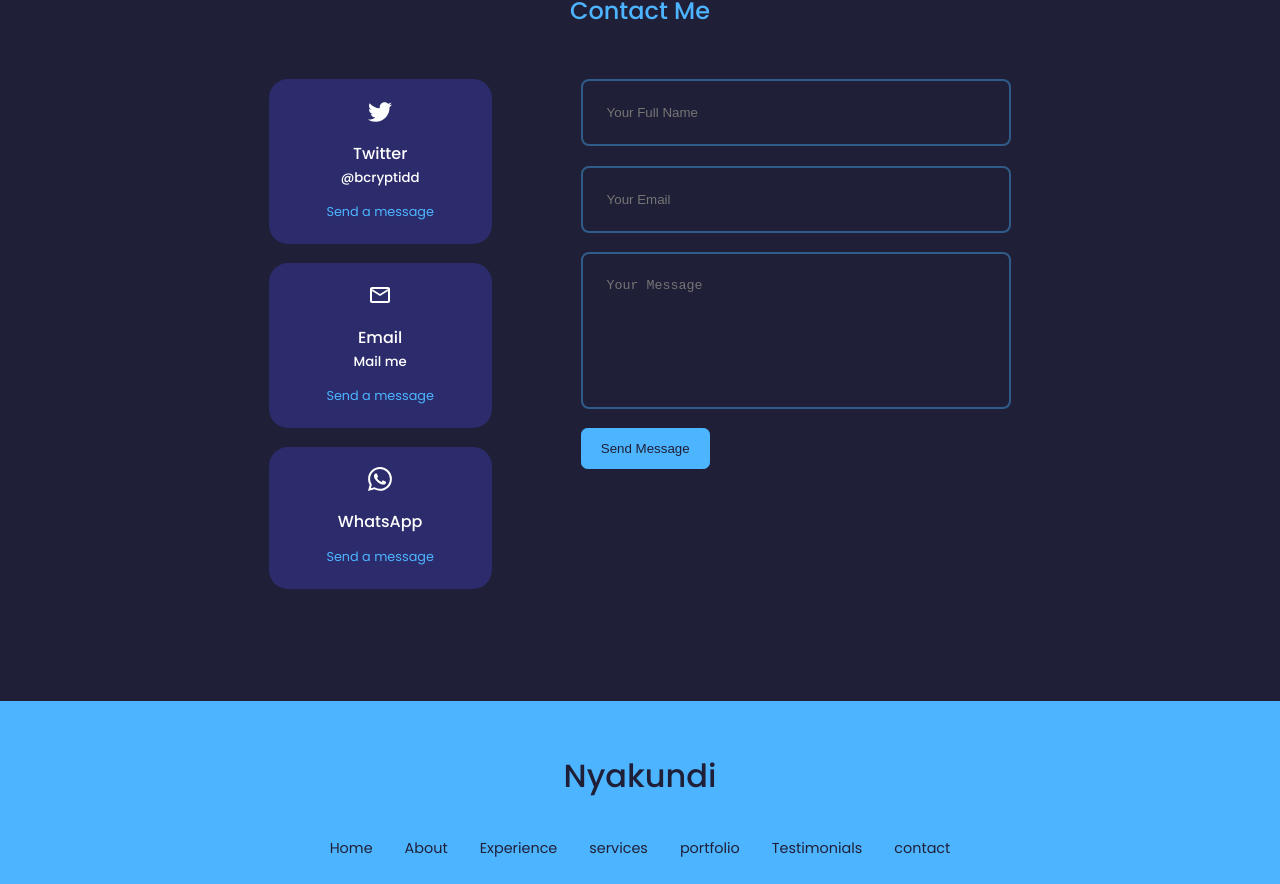
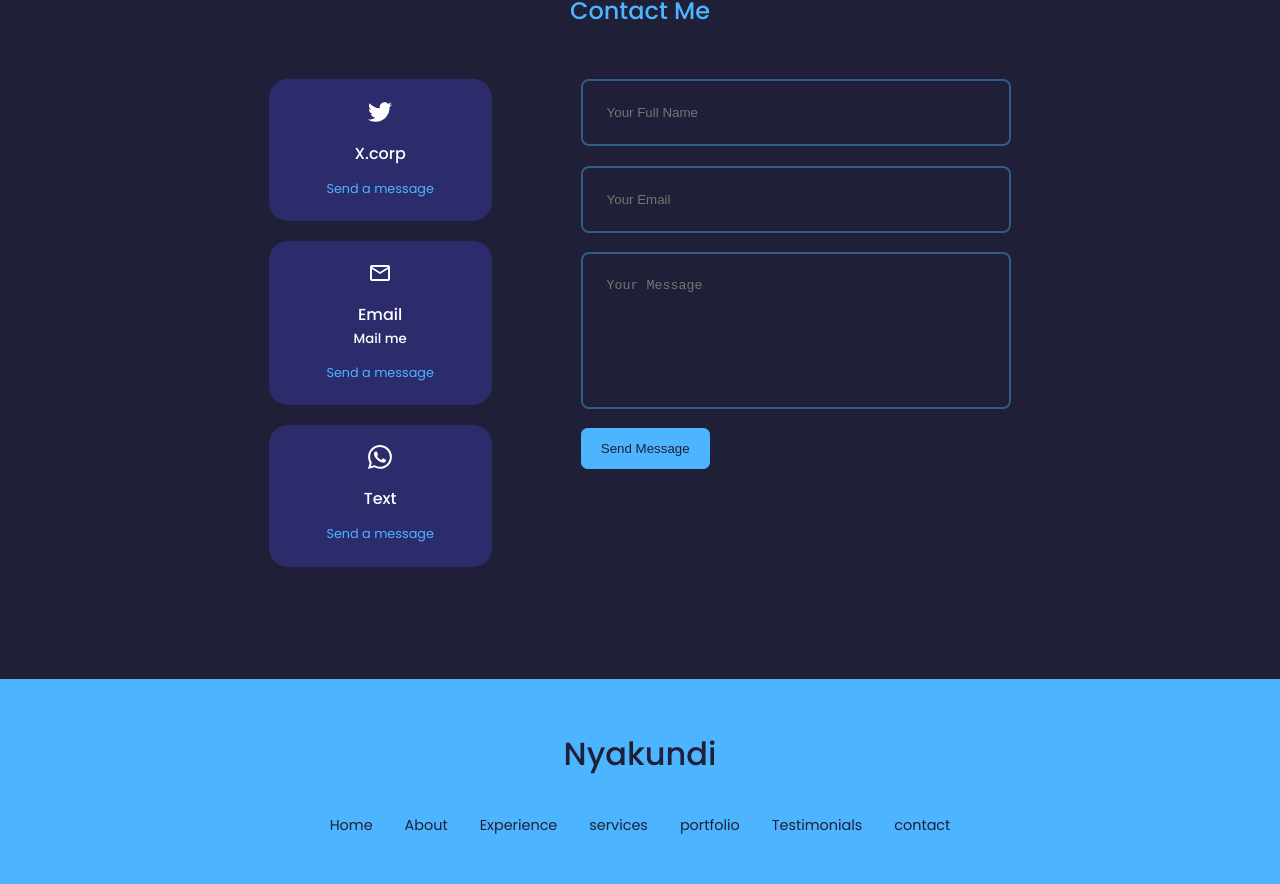
Before and after one commit to HillaryNyakundi/My-portfolio, a React (Create React App) app: page / in a window 1280 px wide. Shown: the part 4495-5379 px from the top of the page. Built offline with nearby package versions, Linux system fonts and the light colour scheme.

Commit message:
Fresh update

```diff
--- a/public/index.html
+++ b/public/index.html
@@ -5,7 +5,7 @@
     <link rel="icon" type=" " href="/nyakundi.jpg" />
     <meta http-equiv="X-UA-Compatible" content="IE=edge">
     <meta name="viewport" content="width=device-width, initial-scale=1.0">
-    <title>NJ</title>
+    <title>NGate</title>
 </head>
 <body>
     <div id="root"></div>
--- a/src/components/contact/Contact.jsx
+++ b/src/components/contact/Contact.jsx
@@ -24,8 +24,8 @@ const Contact = () => {
         <div className="contact__options">
           <article className=" contact__option">
             <FaTwitter className='contact__option-icon'/>
-            <h4>Twitter</h4>
-            <h5>@bcryptidd</h5>
+            <h4>X.corp</h4>
+            {/* <h5>@bcryptidd</h5> */}
             <a href="https://twitter.com/bcryptidd" target="_blank">Send a message</a>
           </article>
 
@@ -38,7 +38,7 @@ const Contact = () => {
 
           <article className=" contact__option">
             <BsWhatsapp className='contact__option-icon'/>
-            <h4>WhatsApp</h4>
+            <h4>Text</h4>
             <h5></h5>
             <a href="https://wa.me/+254741467228" target="_blank">Send a message</a>
           </article>
```
